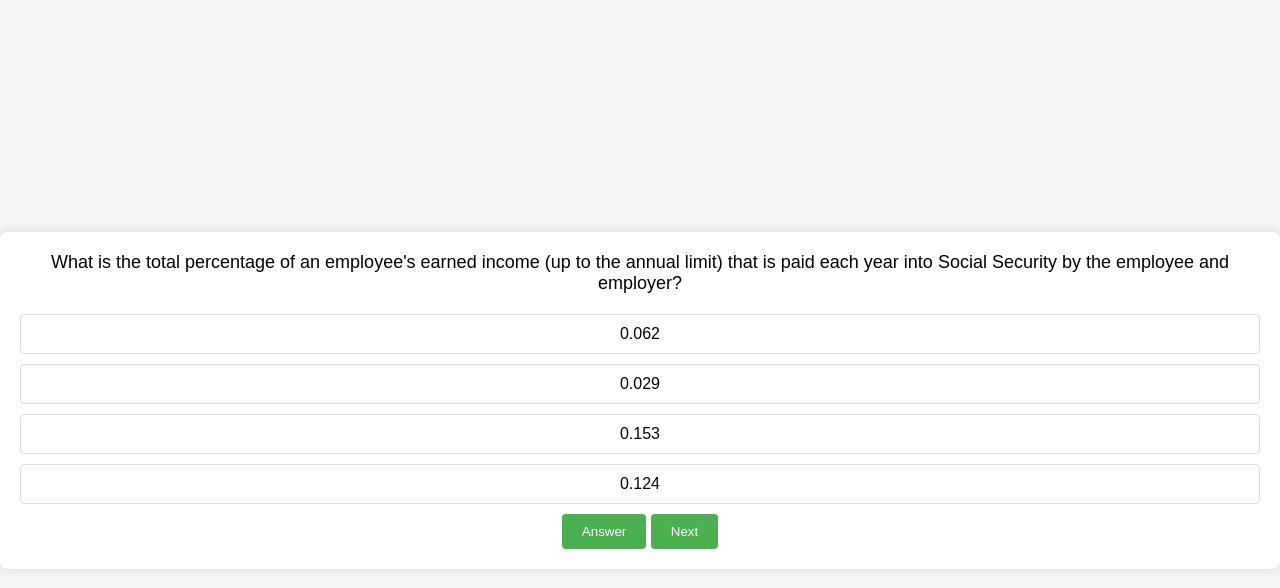
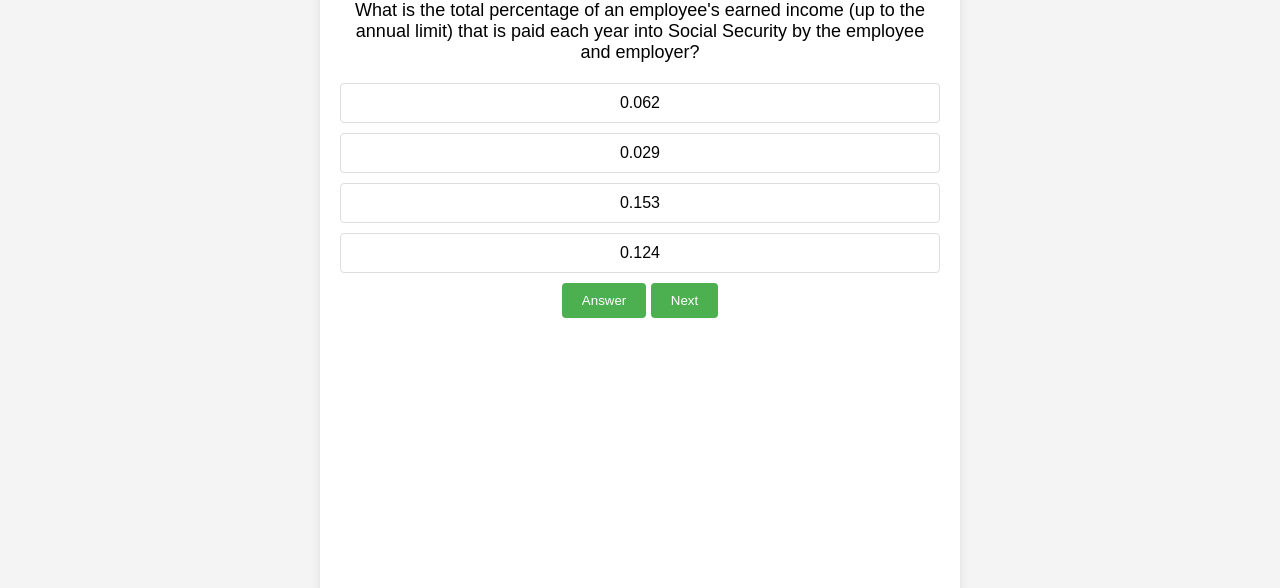
Before and after one commit to dennistonins/socsecquiz, a plain HTML site: page index.html in a window 1280 px wide. Drawn offline with Linux system fonts and the light colour scheme.

Commit message:
Add files via upload

```diff
--- a/styles.css
+++ b/styles.css
@@ -15,6 +15,9 @@ body {
   padding: 20px;
   border-radius: 8px;
   text-align: center;
+  max-width: 600px; /* Set a maximum width to avoid taking up the entire screen on larger displays */
+  width: 100%; /* Take up the full width of the container */
+  height: 100%;
 }
 
 #question {
```
